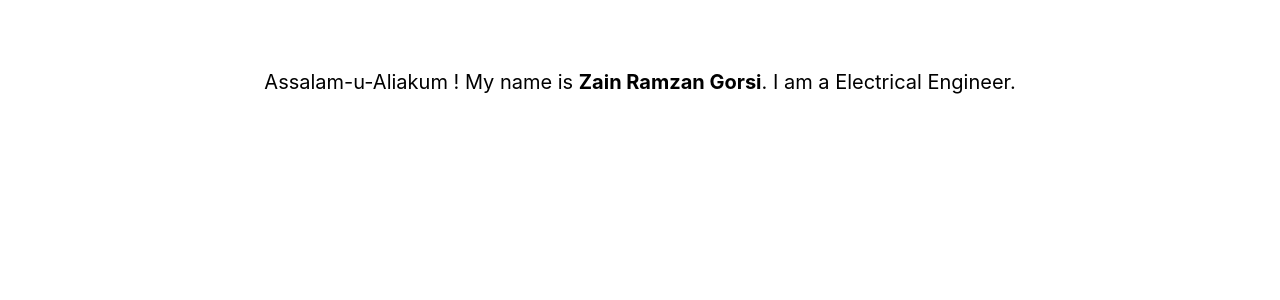
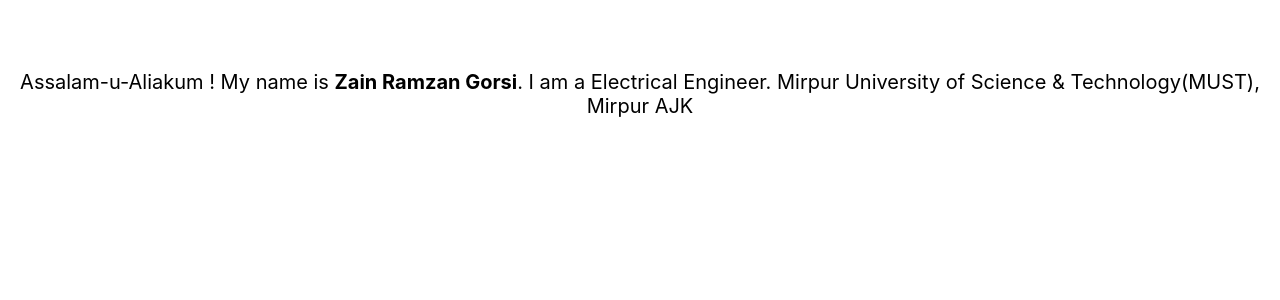
Before and after one commit to ZainRamzanGorsi/bootCamp2020_Class02_React-Base-App, a React (Create React App) app: page / in a window 1280 px wide. Shown: the top 300 px of the page. Built offline with nearby package versions, Linux system fonts and the light colour scheme.

Commit message:
Uni Name

```diff
--- a/src/App.js
+++ b/src/App.js
@@ -6,6 +6,7 @@
     <div className="App">
       Assalam-u-Aliakum ! My name is <b>Zain Ramzan Gorsi</b>.
       I am a Electrical Engineer.
+      Mirpur University of Science & Technology(MUST), Mirpur AJK
     </div>
   );
 }
```
